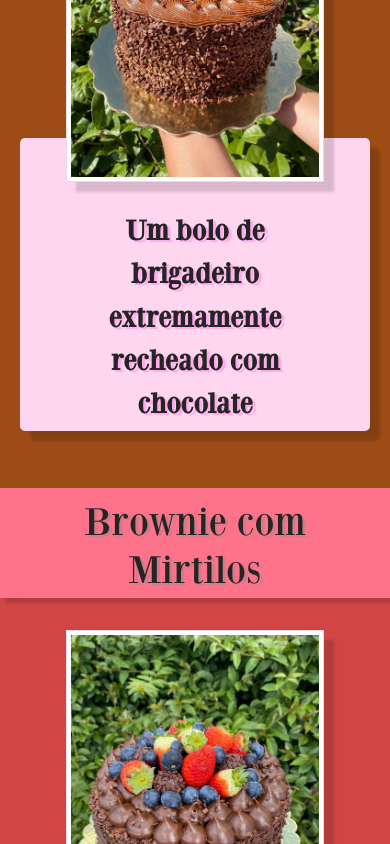
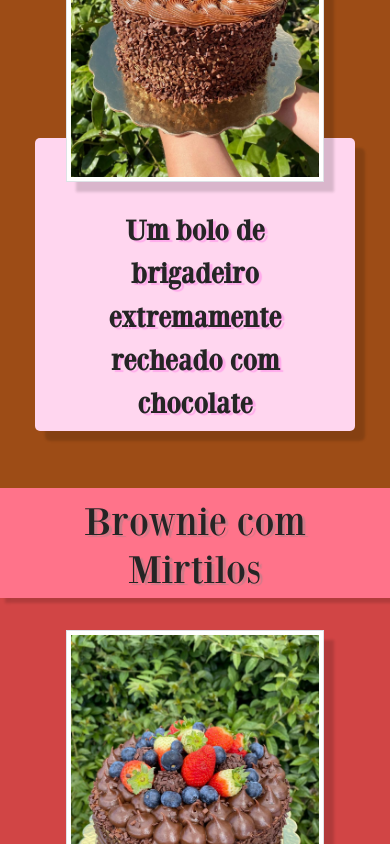
Before and after one commit to GabrielGrozz/MaosDeAcucar, a Vue app: page / in a window 390 px wide. Shown: the part 920-1764 px from the top of the page. Built offline with nearby package versions, Linux system fonts and the light colour scheme.

Commit message:
margin fix

```diff
--- a/src/components/CakeDescription.vue
+++ b/src/components/CakeDescription.vue
@@ -19,7 +19,7 @@ export default {
   width: 350px;
   height: 350px;
   border-radius: 5px;
-  padding: 70px 50px;
+  padding: 70px 40px;
 
   background: rgb(255, 214, 239);
   box-shadow: rgba(0, 0, 0, 0.15) 10px 10px 2.6px;
@@ -53,6 +53,7 @@ export default {
     .description {
     height: 45%;
     border-radius: 5px;
+    margin: 35px;
   }
 }
 }
```
